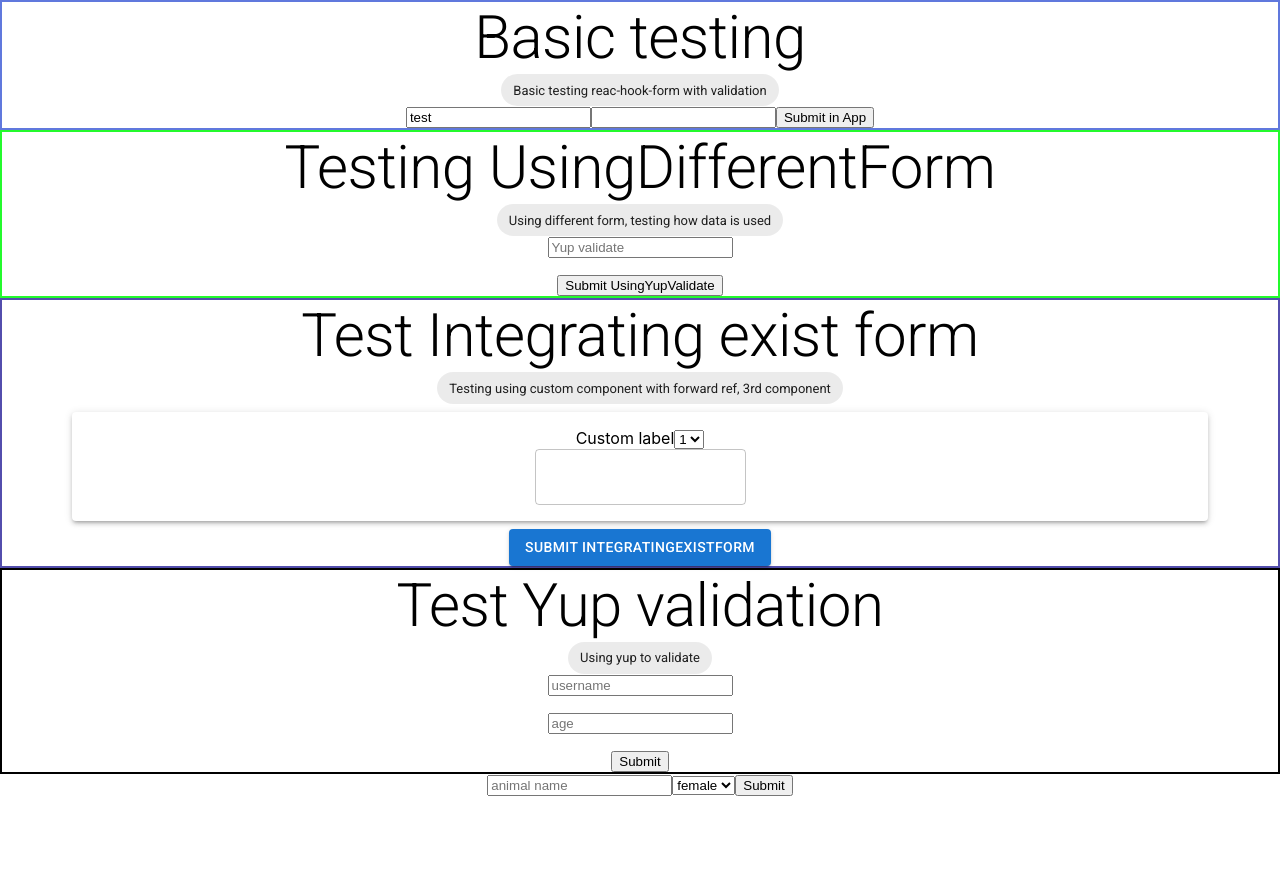
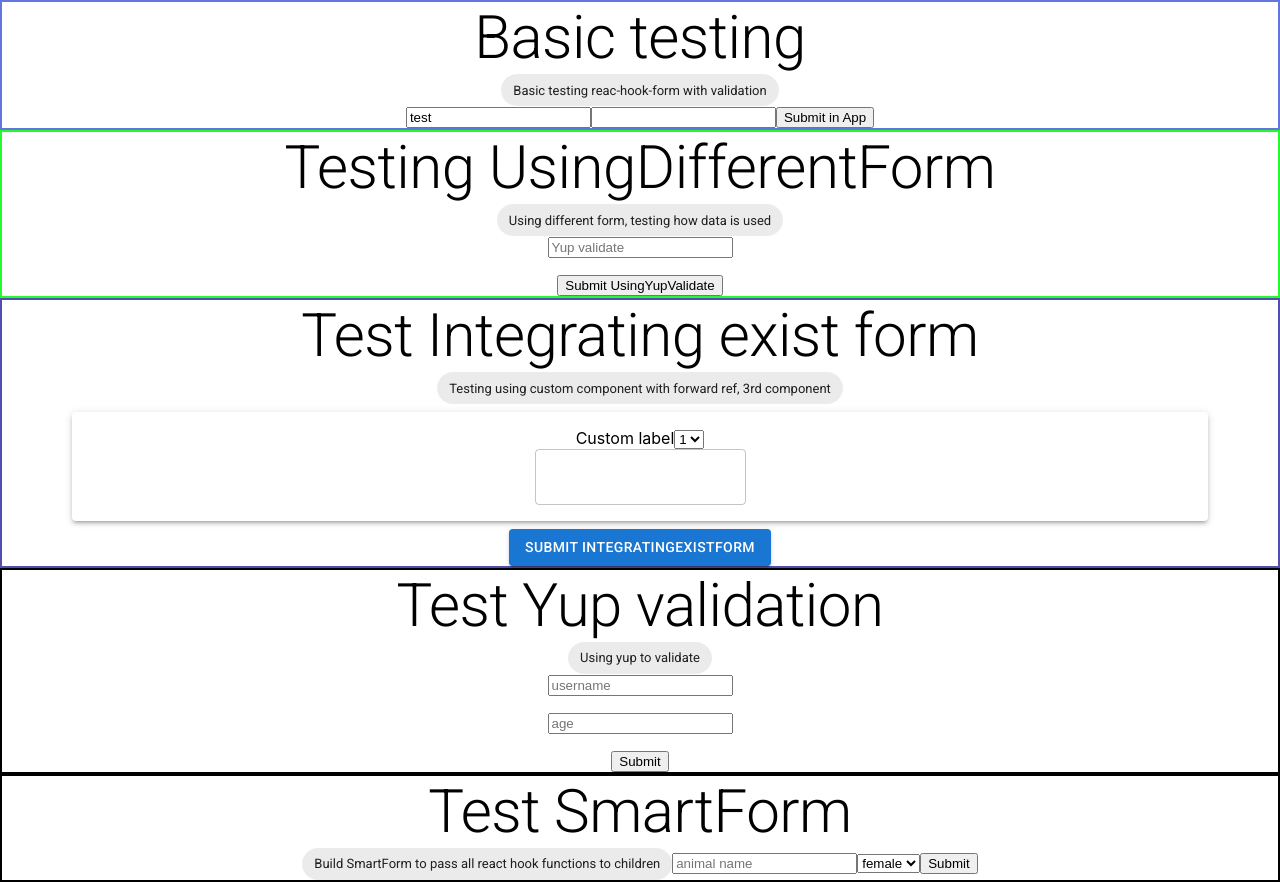
Before and after one commit to platium111/9.forms, a React (Create React App) app: page / in a window 1280 px wide. Before the commit the page ends 800 px from the top, so only its background shows below. Built offline with nearby package versions, Linux system fonts and the light colour scheme.

Commit message:
enhance: Update SmartForm with wrapper style

```diff
--- a/src/App.js
+++ b/src/App.js
@@ -60,9 +60,15 @@ function App() {
 
       {/* [learn] Using SmartForm to pass all methods such as register, handleSubmit to children -> only need to use one form */}
       <SmartForm onSubmit={onSubmit}>
-        <Input name="animalName" placeholder="animal name" />
-        <Select name="gender" options={["female", "male", "other"]} />
-        <Input name="submitSmartForm" type="submit" value="Submit" />
+        <TestWrapperStyled
+          name="wrapper"
+          title="Test SmartForm"
+          description="Build SmartForm to pass all react hook functions to children"
+        >
+          <Input name="animalName" placeholder="animal name" />
+          <Select name="gender" options={["female", "male", "other"]} />
+          <Input name="submitSmartForm" type="submit" value="Submit" />
+        </TestWrapperStyled>
       </SmartForm>
     </div>
   );
--- a/src/components/SmartForm/SmartForm.js
+++ b/src/components/SmartForm/SmartForm.js
@@ -7,9 +7,15 @@ export function SmartForm({ defaultValues, children, onSubmit }) {
   const methods = useForm({ defaultValues });
   const { handleSubmit } = methods;
 
-  return (
-    <form onSubmit={handleSubmit(onSubmit)}>
-      {React.Children.map(children, (child) => {
+  console.log("chilren", children);
+  const recursiveLoadChildren = (children) => {
+    return (
+      children &&
+      React.Children.map(children, (child) => {
+        console.log("children map", child);
+        if (child.props.children) {
+          recursiveLoadChildren(child.props.children);
+        }
         return child.props.name
           ? React.createElement(child.type, {
               ...{
@@ -19,7 +25,13 @@ export function SmartForm({ defaultValues, children, onSubmit }) {
               },
             })
           : child;
-      })}
+      })
+    );
+  };
+
+  return (
+    <form onSubmit={handleSubmit(onSubmit)}>
+      {recursiveLoadChildren(children)}
     </form>
   );
 }
--- a/src/components/Wrapper.js
+++ b/src/components/Wrapper.js
@@ -2,12 +2,25 @@ import React from "react";
 import { Typography, Chip } from "@mui/material";
 
 // [learn] need to pass `className` to Wrapper to apply styled-components
-const Wrapper = ({ title, description, children, className }) => {
+const Wrapper = ({
+  title,
+  description,
+  children,
+  className, // for style-components
+  register, // for react-hook-form
+  key, // for react-hook-form
+}) => {
   return (
     <div className={className}>
       {title && <Typography variant="h2">{title}</Typography>}
       {description && <Chip label={description}></Chip>}
-      {children}
+
+      {React.Children.map(children, (child) => {
+        if (React.isValidElement(child)) {
+          return React.cloneElement(child, { register, key });
+        }
+        return child;
+      })}
     </div>
   );
 };
```
